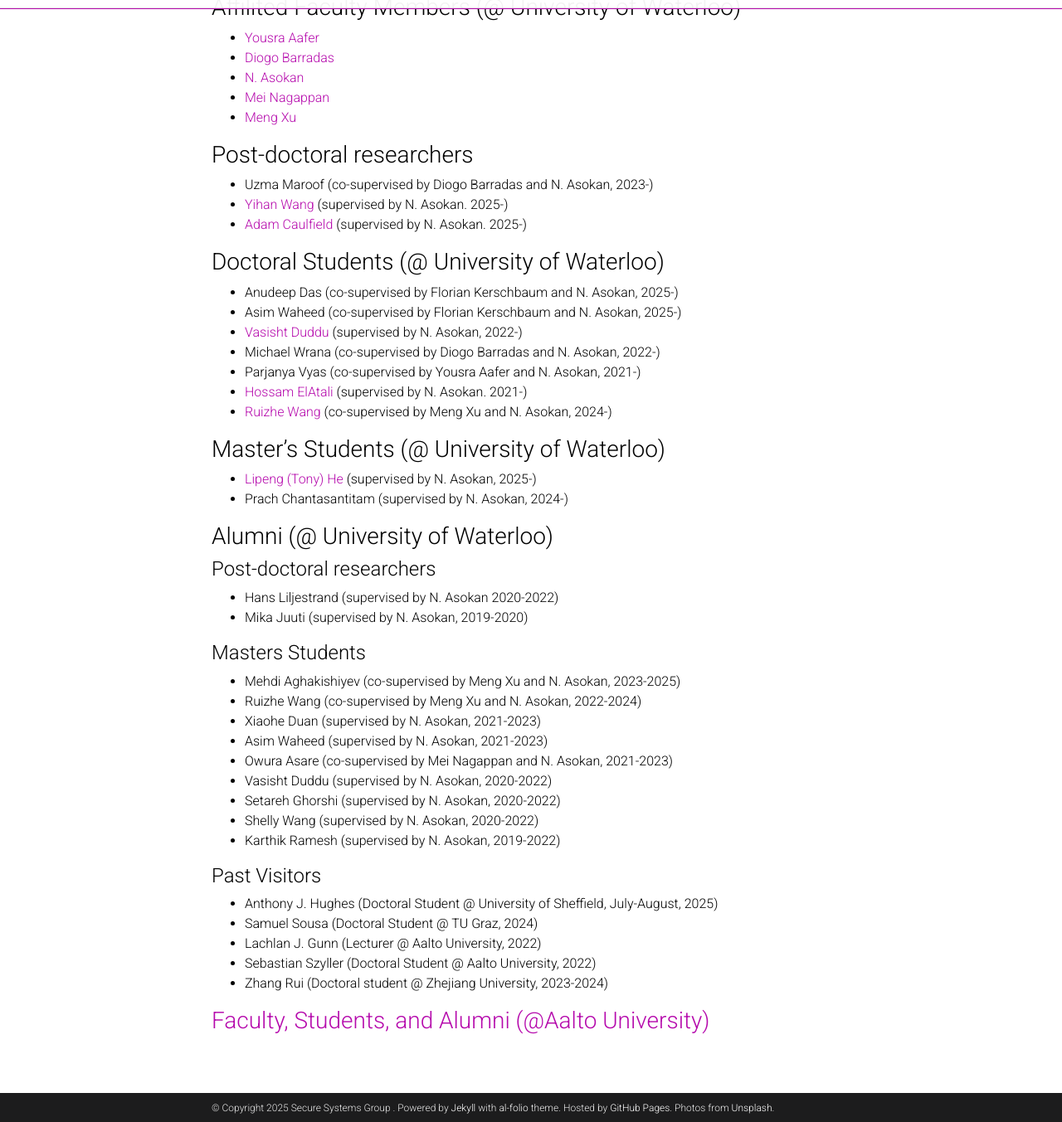
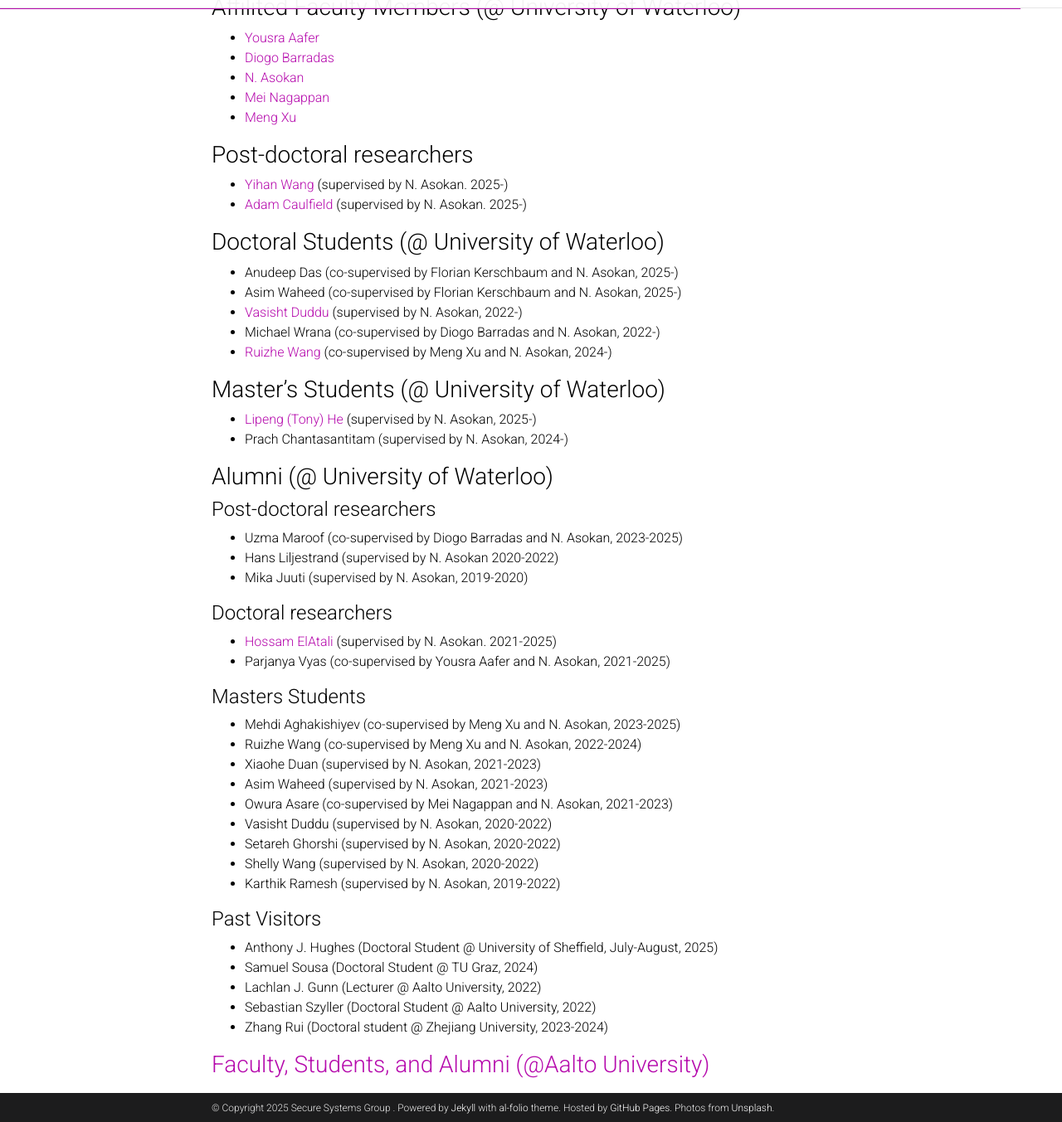
Before and after one commit to ssg-research/ssg-research.github.io, a Jekyll site: the page built from _pages/team.md, in a window 1280 px wide and 1400 px high, scrolled down 641 px, cut to the strip 47-1400 px from the top of the window. Shown: the whole strip at 83% size. Built offline with Jekyll 4.4.1, drawn with Linux system fonts in a browser that asks for light colours; comment, search, counter and statistics services are not loaded; a style sheet for code colours, icons or effects is not loaded; part of the change alters nothing that is shown.

Commit message:
Update team.md

```diff
--- a/_pages/team.md
+++ b/_pages/team.md
@@ -18,7 +18,6 @@ nav_order: 6
 - [Meng Xu](https://cs.uwaterloo.ca/~m285xu/)
 
 ### Post-doctoral researchers
-- Uzma Maroof (co-supervised by Diogo Barradas and N. Asokan, 2023-)
 - [Yihan Wang](https://yihan-wang.com/) (supervised by N. Asokan. 2025-)
 - [Adam Caulfield](https://adamicaulfield.github.io/) (supervised by N. Asokan. 2025-)
 
@@ -28,8 +27,6 @@ nav_order: 6
 - Asim Waheed (co-supervised by Florian Kerschbaum and N. Asokan, 2025-)
 - [Vasisht Duddu](https://vasishtduddu.github.io/) (supervised by N. Asokan, 2022-)
 - Michael Wrana (co-supervised by Diogo Barradas and N. Asokan, 2022-)
-- Parjanya Vyas (co-supervised by Yousra Aafer and N. Asokan, 2021-)
-- [Hossam ElAtali](https://elatalhm.github.io/) (supervised by N. Asokan. 2021-)
 - [Ruizhe Wang](https://ruizhe-w.github.io/) (co-supervised by Meng Xu and N. Asokan, 2024-)
 
 ### Master's Students (@ University of Waterloo)
@@ -40,8 +37,15 @@ nav_order: 6
 ### Alumni (@ University of Waterloo)
 
 #### Post-doctoral researchers
+
+- Uzma Maroof (co-supervised by Diogo Barradas and N. Asokan, 2023-2025)
 - Hans Liljestrand (supervised by N. Asokan 2020-2022)
 - Mika Juuti (supervised by N. Asokan, 2019-2020)
+
+#### Doctoral researchers
+
+- [Hossam ElAtali](https://elatalhm.github.io/) (supervised by N. Asokan. 2021-2025)
+- Parjanya Vyas (co-supervised by Yousra Aafer and N. Asokan, 2021-2025)
 
 #### Masters Students
 
```
